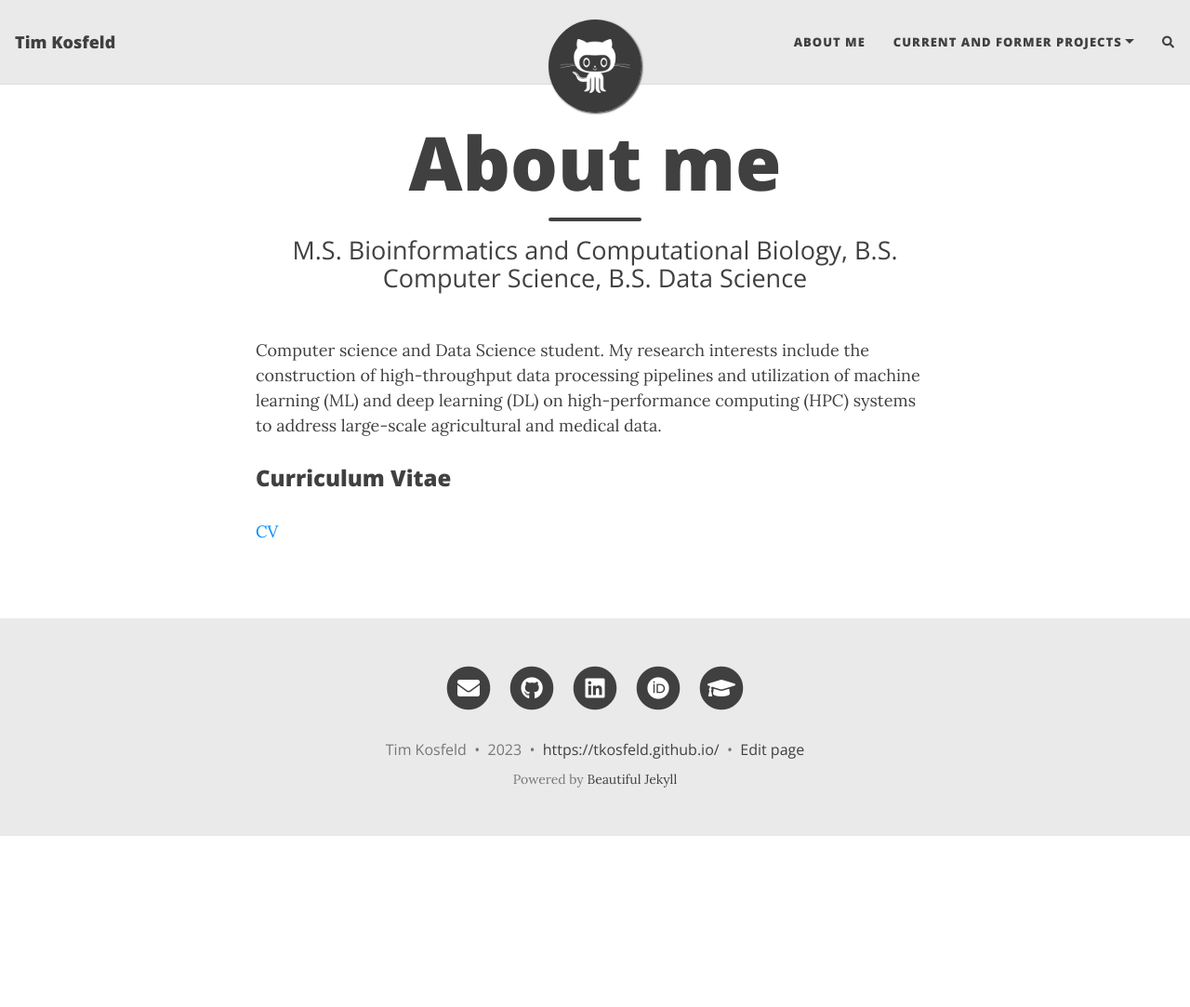
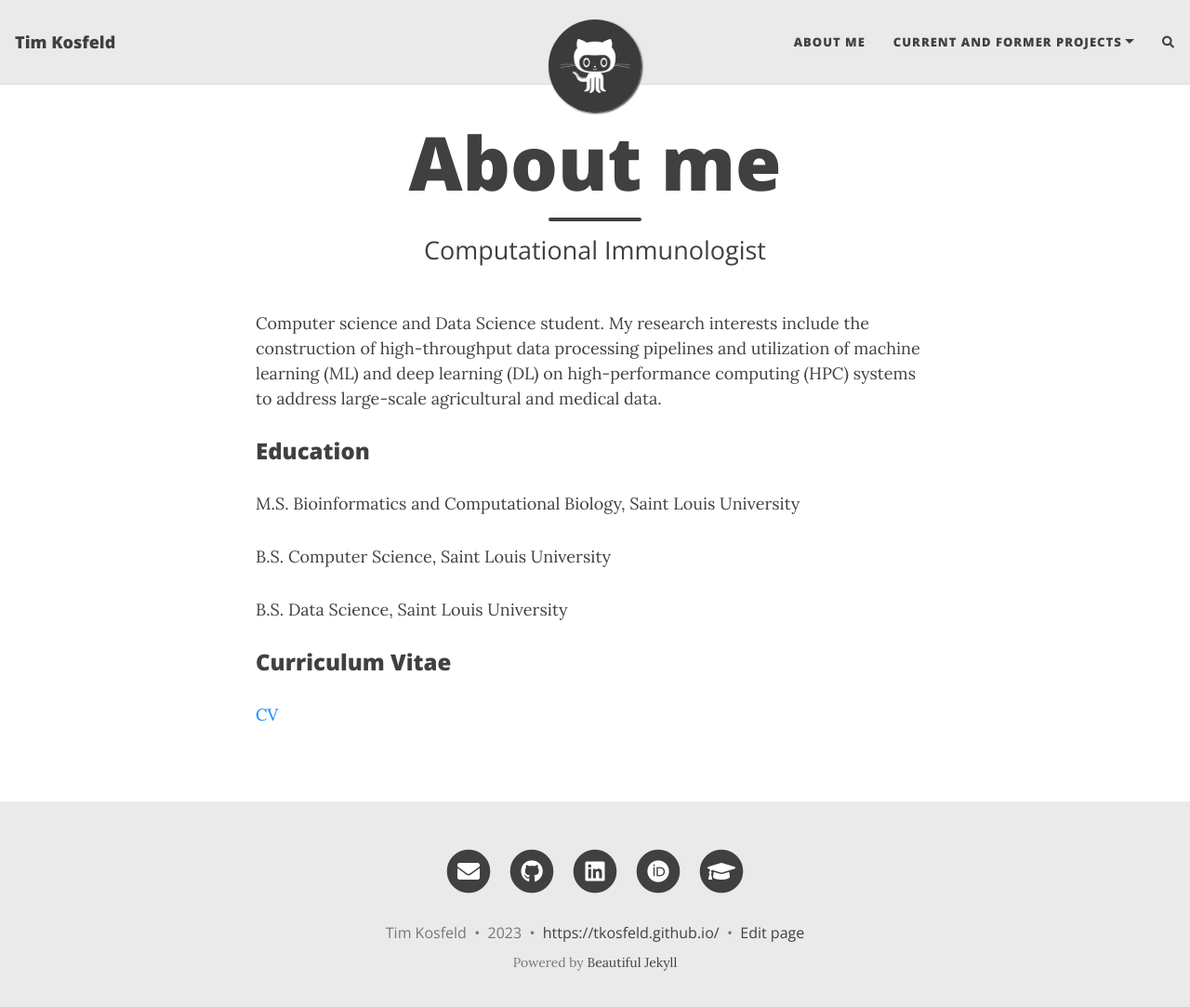
Before and after one commit to TKosfeld/tkosfeld.github.io, a Jekyll site: the page built from aboutme.md, in a window 1280 px wide and 1096 px high. Shown: the top 1083 px of the window at 93% size. Built offline with Jekyll 4.4.1, drawn with Linux system fonts in a browser that asks for light colours; nearby versions of some CDN libraries; comment, search, counter and statistics services are not loaded.

Commit message:
Update aboutme.md

```diff
--- a/aboutme.md
+++ b/aboutme.md
@@ -1,11 +1,19 @@
 ---
 layout: page
 title: About me
-subtitle: M.S. Bioinformatics and Computational Biology, B.S. Computer Science, B.S. Data Science
+subtitle: Computational Immunologist
 ---
 
 Computer science and Data Science student. My research interests include the construction of high-throughput data processing pipelines and utilization of machine learning (ML) and deep learning (DL) on high-performance computing (HPC) systems to address large-scale agricultural and medical data.
 
+### Education
+
+M.S. Bioinformatics and Computational Biology, Saint Louis University
+
+B.S. Computer Science, Saint Louis University
+
+B.S. Data Science, Saint Louis University
+
 ### Curriculum Vitae
 
 [CV](https://tkosfeld.github.io/PHD_CV.pdf)
```
